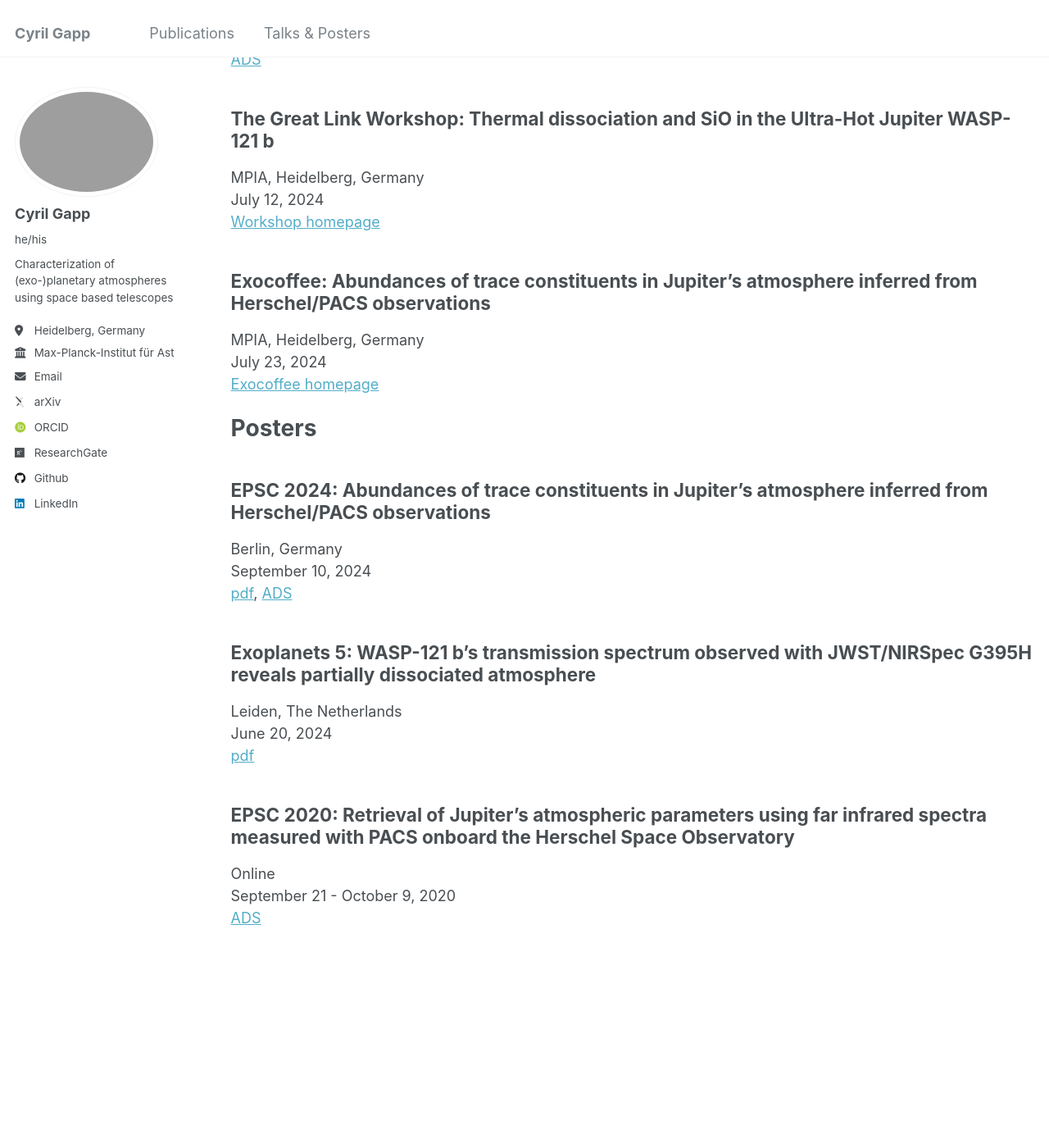
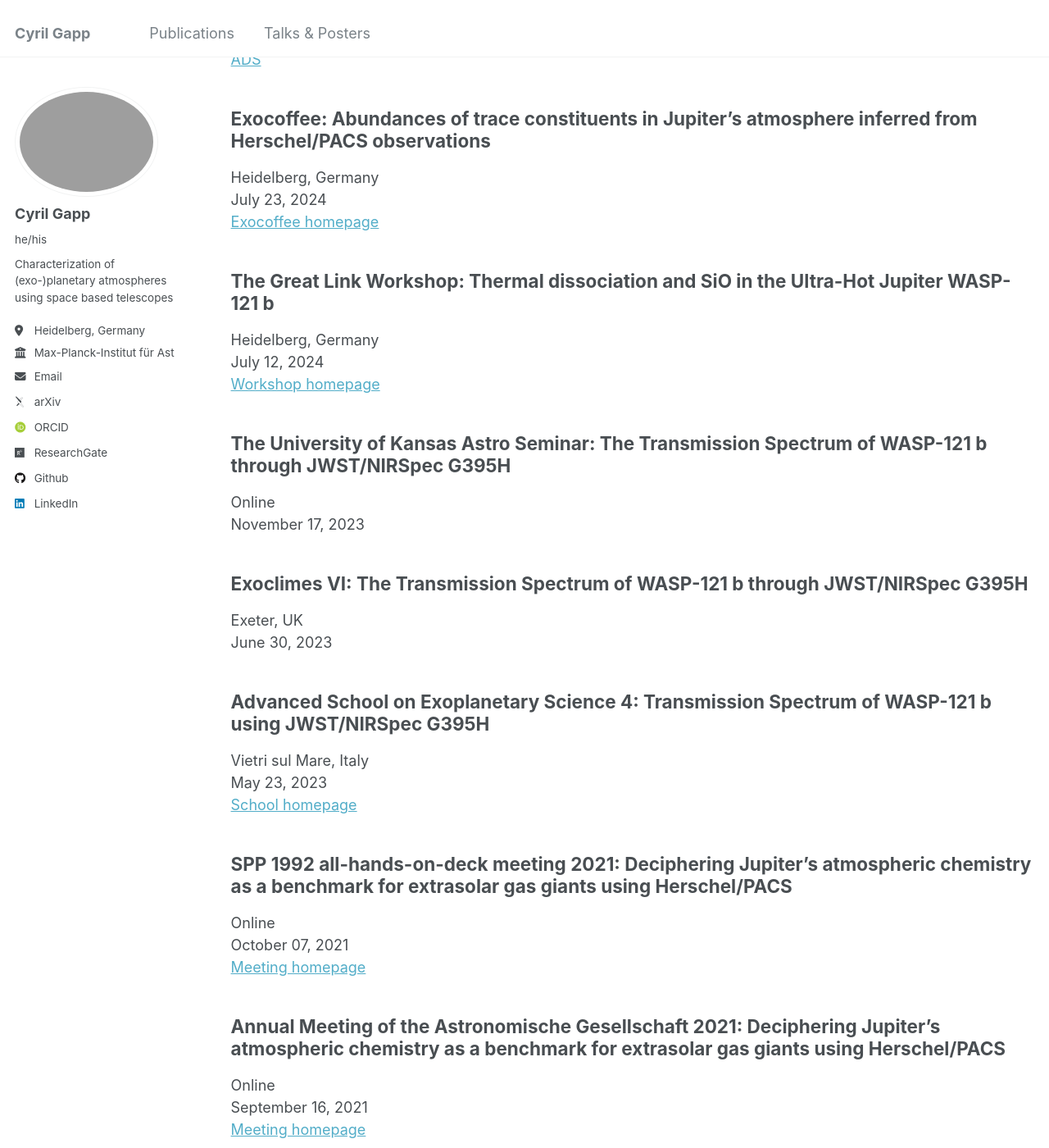
Before and after one commit to gapp-c/gapp-c.github.io, a Jekyll site: the page built from _pages/talks.md, in a window 1280 px wide and 1400 px high, scrolled down 246 px. Shown: the whole window at 82% size. Built offline with Jekyll 4.4.1, drawn with Linux system fonts in a browser that asks for light colours; some web fonts are replaced; some of the changed text lies outside the part shown.

Commit message:
website update

```diff
--- a/_pages/talks.md
+++ b/_pages/talks.md
@@ -12,17 +12,53 @@ Berlin, Germany
 September 11, 2024
 [ADS](https://ui.adsabs.harvard.edu/abs/2024EPSC...17..191G/abstract)
 
+Exocoffee: Abundances of trace constituents in Jupiter’s atmosphere inferred from Herschel/PACS observations
+----------------------------------------------------------------------------
+Heidelberg, Germany
+July 23, 2024
+[Exocoffee homepage](https://sites.google.com/view/exocoffee)
+
 The Great Link Workshop: Thermal dissociation and SiO in the Ultra-Hot Jupiter WASP-121 b
 ----------------------------------------------------------------------------
-MPIA, Heidelberg, Germany
+Heidelberg, Germany
 July 12, 2024
 [Workshop homepage](https://the-great-link.github.io/#)
 
-Exocoffee: Abundances of trace constituents in Jupiter’s atmosphere inferred from Herschel/PACS observations
+The University of Kansas Astro Seminar: The Transmission Spectrum of WASP-121 b through JWST/NIRSpec G395H
 ----------------------------------------------------------------------------
-MPIA, Heidelberg, Germany
-July 23, 2024
-[Exocoffee homepage](https://sites.google.com/view/exocoffee)
+Online
+November 17, 2023
+
+Exoclimes VI: The Transmission Spectrum of WASP-121 b through JWST/NIRSpec G395H
+----------------------------------------------------------------------------
+Exeter, UK
+June 30, 2023
+
+Advanced School on Exoplanetary Science 4: Transmission Spectrum of WASP-121 b using JWST/NIRSpec G395H
+----------------------------------------------------------------------------
+Vietri sul Mare, Italy
+May 23, 2023
+[School homepage](https://ases4.web.roma2.infn.it/#)
+
+SPP 1992 all-hands-on-deck meeting 2021: Deciphering Jupiter’s atmospheric chemistry as a benchmark for extrasolar gas giants using Herschel/PACS
+----------------------------------------------------------------------------
+Online
+October 07, 2021
+[Meeting homepage](https://www-astro.physik.tu-berlin.de/exoplanet-diversity/event/spp-1992-all-hands-on-deck-meeting-2021/)
+
+
+Annual Meeting of the Astronomische Gesellschaft 2021: Deciphering Jupiter’s atmospheric chemistry as a benchmark for extrasolar gas giants using Herschel/PACS
+----------------------------------------------------------------------------
+Online
+September 16, 2021
+[Meeting homepage](https://ag2021.astronomische-gesellschaft.de/index.php)
+
+AOGS 2021: Characterization of Jupiter’s Atmosphere Using Far Infrared Spectra Measured with PACS Onboard the Herschel Space Observatory
+----------------------------------------------------------------------------
+Online
+August 02, 2021
+[Meeting homepage](https://www.asiaoceania.org/aogs2021/public.asp?page=home.html)
+
 
 Posters
 ======
@@ -37,10 +73,9 @@ Exoplanets 5: WASP-121 b’s transmission spectrum observed with JWST/NIRSpec G3
 ----------------------------------------------------------------------------
 Leiden, The Netherlands
 June 20, 2024
-[pdf](/files/exoplanets5.pdf)
 
 EPSC 2020: Retrieval of Jupiter's atmospheric parameters using far infrared spectra measured with PACS onboard the Herschel Space Observatory
 ----------------------------------------------------------------------------
 Online
 September 21 - October 9, 2020
-[ADS](https://ui.adsabs.harvard.edu/abs/2020EPSC...14..152G/abstract)
+[pdf](/files/epsc2020.pdf), [ADS](https://ui.adsabs.harvard.edu/abs/2020EPSC...14..152G/abstract)
```
Also changed, not shown: _pages/about.md (+3 -2 lines), _pages/publications.md (+2 -1 lines), _data/navigation.yml (line endings or trailing spaces), 2 other files.
